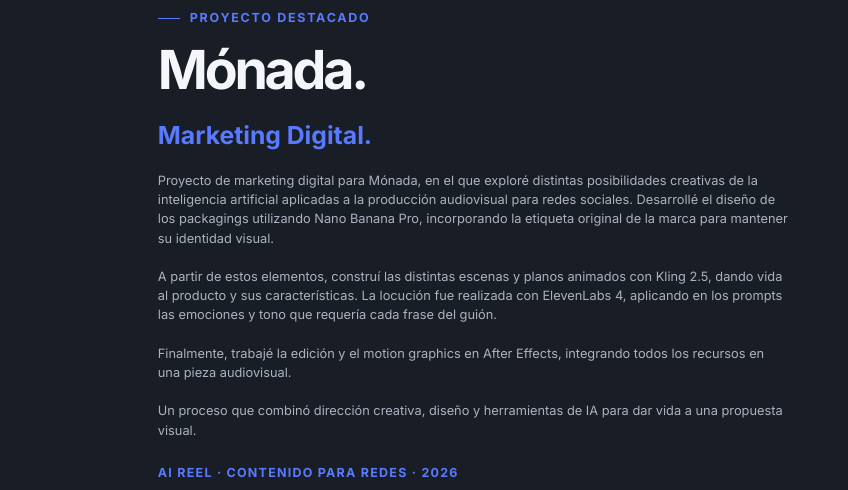
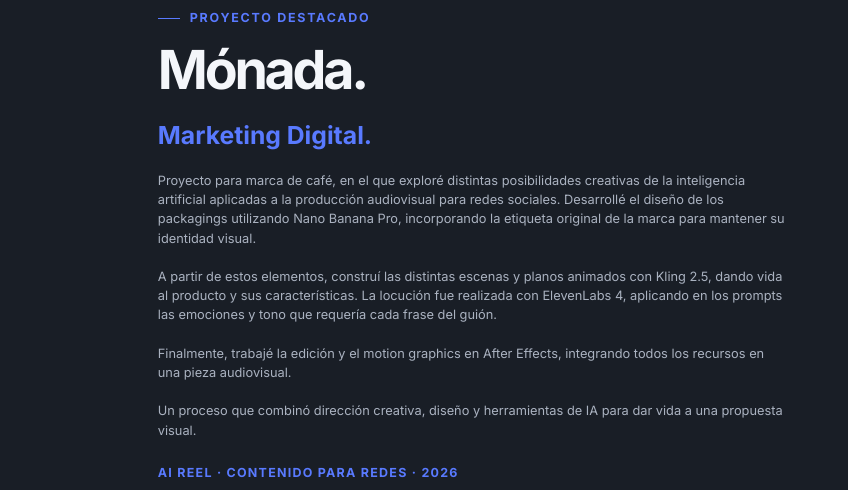
Before and after one commit to fedemcotto/portfolio, a plain HTML site: page index.html in a window 1280 px wide. Shown: the part 1831-2321 px from the top of the page, 432-1280 px from the left. Drawn offline with Linux system fonts and the light colour scheme.

Commit message:
Update index.html

```diff
--- a/index.html
+++ b/index.html
@@ -193,7 +193,7 @@
         <span class="eyebrow">Proyecto destacado</span>
         <h2 id="monada-title">Mónada.<br><span style="color: var(--accent);font-size: 0.46em;letter-spacing: normal;line-height: 1;">Marketing Digital.</span></h2>
         <p>
-          Proyecto de marketing digital para Mónada, en el que exploré distintas posibilidades creativas de la inteligencia artificial aplicadas a la producción audiovisual para redes sociales. Desarrollé el diseño de los packagings utilizando Nano Banana Pro, incorporando la etiqueta original de la marca para mantener su identidad visual.
+          Proyecto para marca de café, en el que exploré distintas posibilidades creativas de la inteligencia artificial aplicadas a la producción audiovisual para redes sociales. Desarrollé el diseño de los packagings utilizando Nano Banana Pro, incorporando la etiqueta original de la marca para mantener su identidad visual.
           <br><br>
           A partir de estos elementos, construí las distintas escenas y planos animados con Kling 2.5, dando vida al producto y sus características. La locución fue realizada con ElevenLabs 4, aplicando en los prompts las emociones y tono que requería cada frase del guión.
           <br><br>
```
